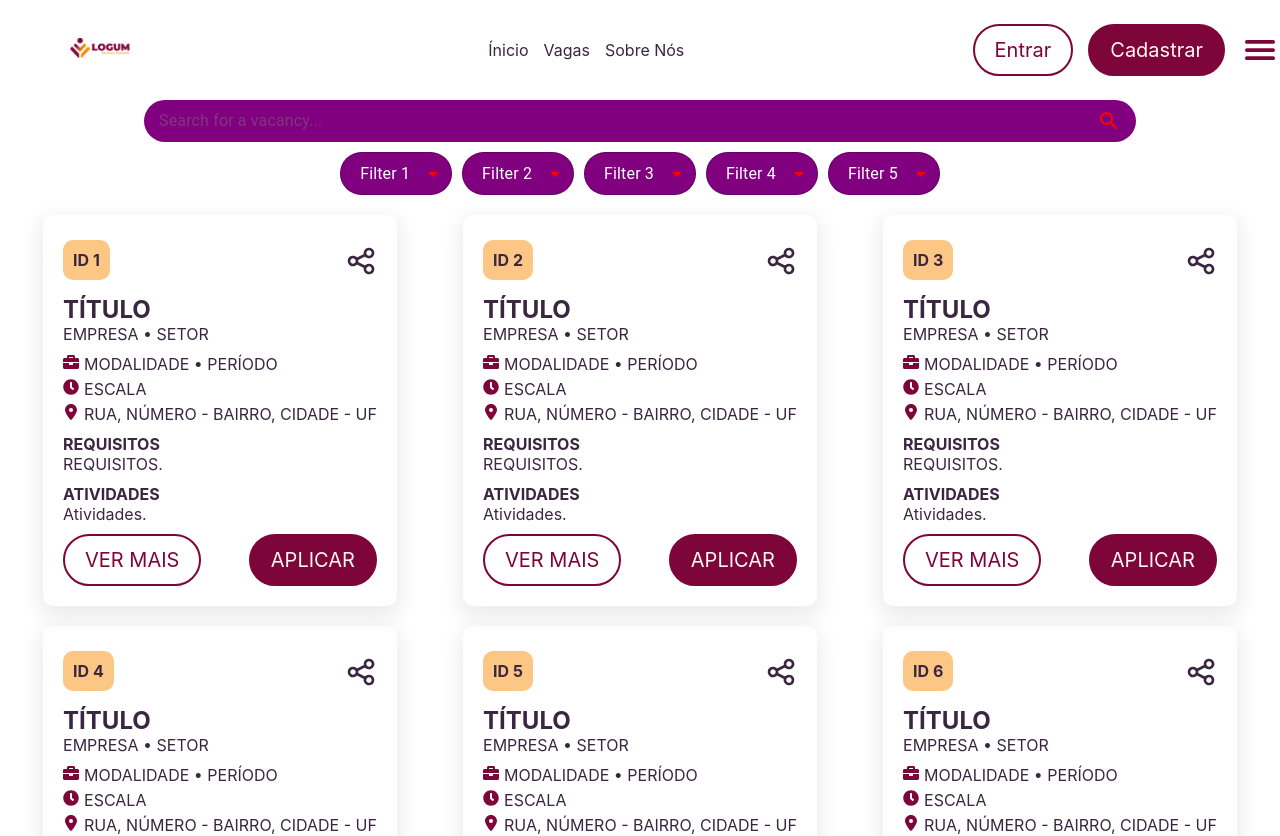
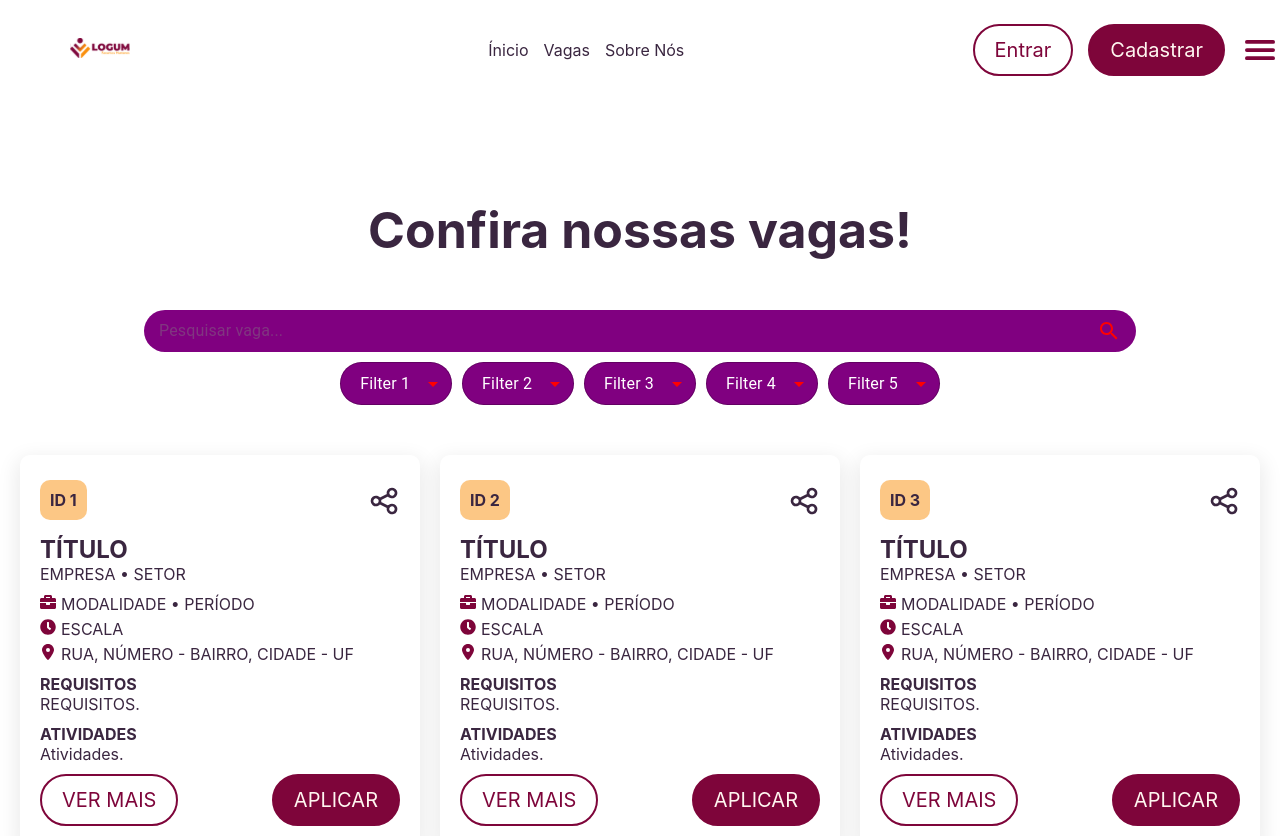
Before and after one commit to MPCGomes/logumrh, a Next.js app in the folder frontend-web/: page /vacancies in a window 1280 px wide. Shown: the top 836 px of the page. Built offline with nearby package versions, Linux system fonts and the light colour scheme.

Commit message:
styles (vacancies page): margin adjustment

```diff
--- a/frontend-web/app/vacancies/page.module.scss
+++ b/frontend-web/app/vacancies/page.module.scss
@@ -2,7 +2,7 @@
   display: flex;
   flex-direction: column;
   align-items: center;
-  margin-bottom: 20px;
+  margin-bottom: 50px;
 }
 
 .dropdownContainer {
@@ -14,8 +14,8 @@
 
 .grid {
   display: grid;
-  place-items: center;
   gap: 20px;
+  margin-bottom: 50px;
 
   @media (min-width: 641px) {
     grid-template-columns: repeat(2, 1fr);
--- a/frontend-web/app/vacancies/page.tsx
+++ b/frontend-web/app/vacancies/page.tsx
@@ -52,18 +52,26 @@ const Vacancies: React.FC = () => {
   ];
 
   return (
-    <div className="container">
+    <div className="container paddingSection">
+      <h2 className='subtitle'>Confira nossas vagas!</h2>
       <div className={styles.centeredElements}>
-        <SearchBar placeholder="Search for a vacancy..." />
+        <SearchBar
+          placeholder="Pesquisar vaga..."
+        />
         <div className={styles.dropdownContainer}>
           {dropdownOptions.map((options, index) => (
-            <Dropdown key={index} placeholder={`Filter ${index + 1}`} options={options} />
+            <Dropdown
+              key={index}
+              placeholder={`Filter ${index + 1}`}
+              options={options} />
           ))}
         </div>
       </div>
       <div className={styles.grid}>
         {displayedVacancies.map((vacancy) => (
-          <VacancyCard key={vacancy.id} {...vacancy} />
+          <VacancyCard
+            key={vacancy.id} {...vacancy}
+          />
         ))}
       </div>
       <CustomPagination
```
